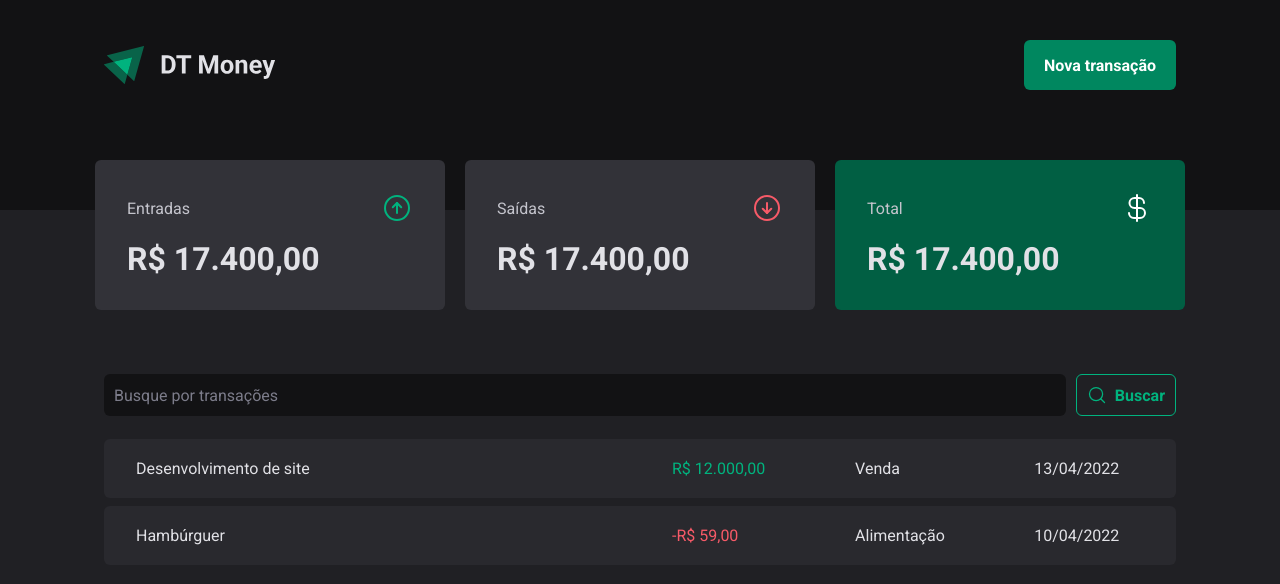
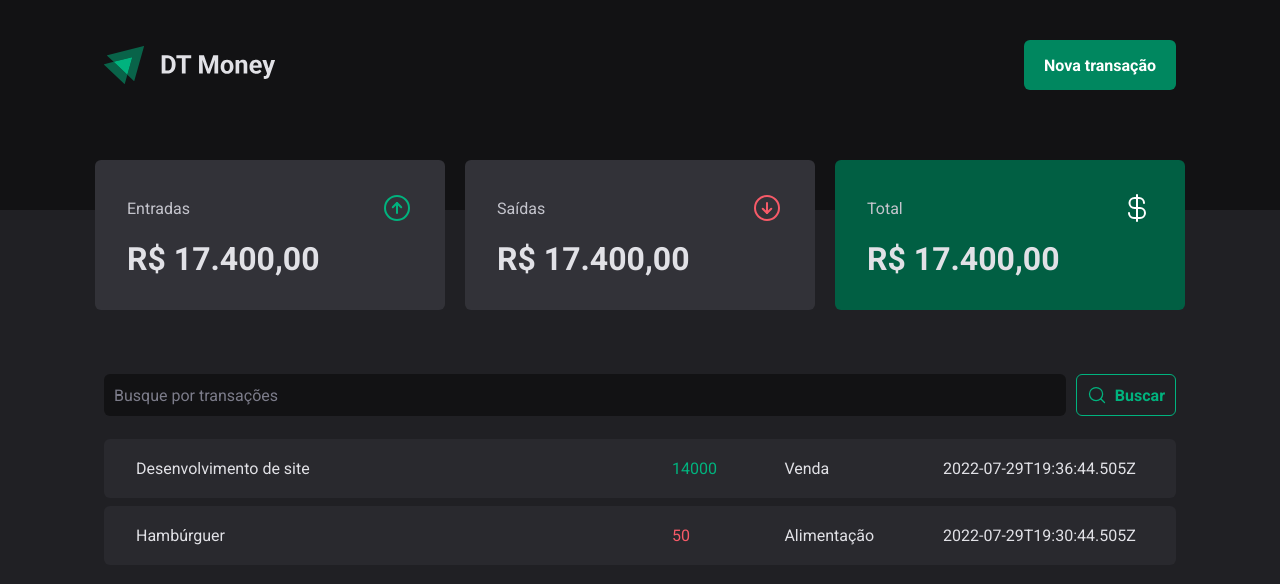
Before and after one commit to andreviapiana/DTMoney, a React (Vite) app: page / in a window 1280 px wide. Shown: the top 584 px of the page. Built offline with nearby package versions, Linux system fonts and the light colour scheme; data requests are answered from the project's data file.

Commit message:
✨feat: Conexão com a API - Fazendo requisição HTTP

```diff
--- a/src/pages/Transactions/index.tsx
+++ b/src/pages/Transactions/index.tsx
@@ -1,3 +1,4 @@
+import { useEffect, useState } from 'react'
 import { Header } from '../../components/Header'
 import { Summary } from '../../components/Summary'
 import { SearchForm } from './components/SearchForm'
@@ -7,7 +8,29 @@
   TransactionsTable,
 } from './styles'
 
+interface Transaction {
+  id: number
+  description: string
+  type: 'income' | 'outcome'
+  price: number
+  category: string
+  createdAt: string
+}
+
 export function Transactions() {
+  const [transactions, setTransactions] = useState<Transaction[]>([])
+
+  async function loadTransactions() {
+    const response = await fetch('http://localhost:3000/transactions')
+    const data = await response.json()
+
+    setTransactions(data)
+  }
+
+  useEffect(() => {
+    loadTransactions()
+  }, [])
+
   return (
     <div>
       <Header />
@@ -18,22 +41,20 @@
 
         <TransactionsTable>
           <tbody>
-            <tr>
-              <td width="50%">Desenvolvimento de site</td>
-              <td>
-                <PriceHighlight variant="income">R$ 12.000,00</PriceHighlight>
-              </td>
-              <td>Venda</td>
-              <td>13/04/2022</td>
-            </tr>
-            <tr>
-              <td width="50%">Hambúrguer</td>
-              <td>
-                <PriceHighlight variant="outcome">-R$ 59,00</PriceHighlight>
-              </td>
-              <td>Alimentação</td>
-              <td>10/04/2022</td>
-            </tr>
+            {transactions.map((transaction) => {
+              return (
+                <tr key={transaction.id}>
+                  <td width="50%">{transaction.description}</td>
+                  <td>
+                    <PriceHighlight variant={transaction.type}>
+                      {transaction.price}
+                    </PriceHighlight>
+                  </td>
+                  <td>{transaction.category}</td>
+                  <td>{transaction.createdAt}</td>
+                </tr>
+              )
+            })}
           </tbody>
         </TransactionsTable>
       </TransactionsContainer>
```
